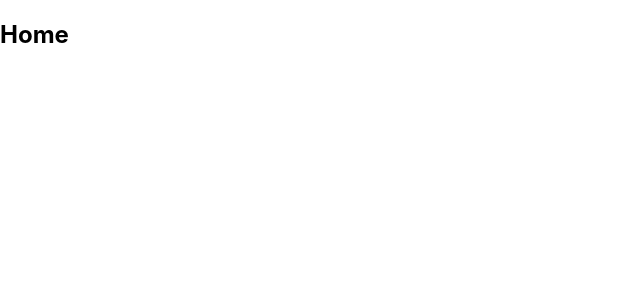
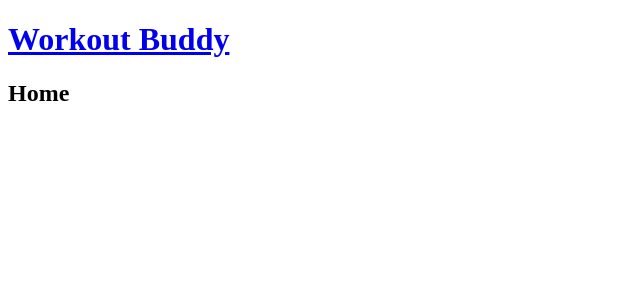
Before and after one commit to gcostello02/mern-stack-tutorial, a JavaScript app in the folder frontend/: page / in a window 1280 px wide. Shown: the top 300 px of the page, without its empty margins (0-640 px from the left). Built offline with nearby package versions, Linux system fonts and the light colour scheme; the HTML template or start-up script is replaced by a standard one.

Commit message:
Adding navbar

```diff
--- a/frontend/src/App.js
+++ b/frontend/src/App.js
@@ -2,11 +2,13 @@
 
 // PAGES & COMPONENTS
 import Home from './pages/Home';
+import Navbar from './components/Navbar'
 
 function App() {
   return (
     <div className="App">
       <BrowserRouter>
+        <Navbar />
         <div className='pages'>
           <Routes>
             <Route
--- /dev/null
+++ b/frontend/src/components/Navbar.js
@@ -0,0 +1,15 @@
+import { Link } from 'react-router-dom'
+
+const Navbar = () => {
+    return (
+        <header>
+            <div className="container">
+                <Link to="/">
+                    <h1>Workout Buddy</h1>
+                </Link>
+            </div>
+        </header>
+    )
+}
+
+export default Navbar;
--- a/frontend/src/index.css
+++ /dev/null
@@ -1,13 +0,0 @@
-body {
-  margin: 0;
-  font-family: -apple-system, BlinkMacSystemFont, 'Segoe UI', 'Roboto', 'Oxygen',
-    'Ubuntu', 'Cantarell', 'Fira Sans', 'Droid Sans', 'Helvetica Neue',
-    sans-serif;
-  -webkit-font-smoothing: antialiased;
-  -moz-osx-font-smoothing: grayscale;
-}
-
-code {
-  font-family: source-code-pro, Menlo, Monaco, Consolas, 'Courier New',
-    monospace;
-}
```
